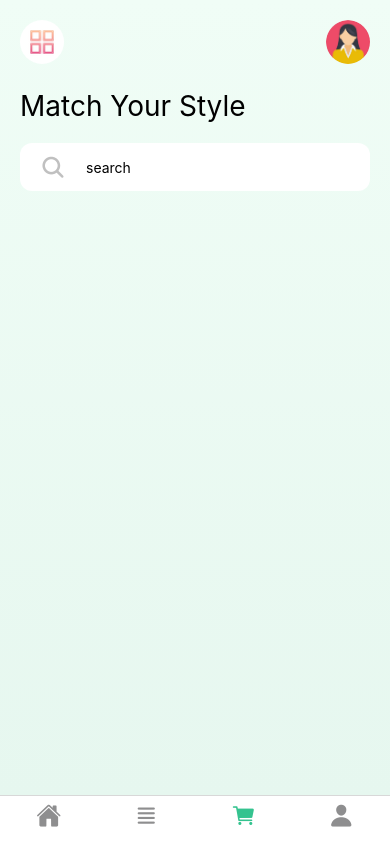
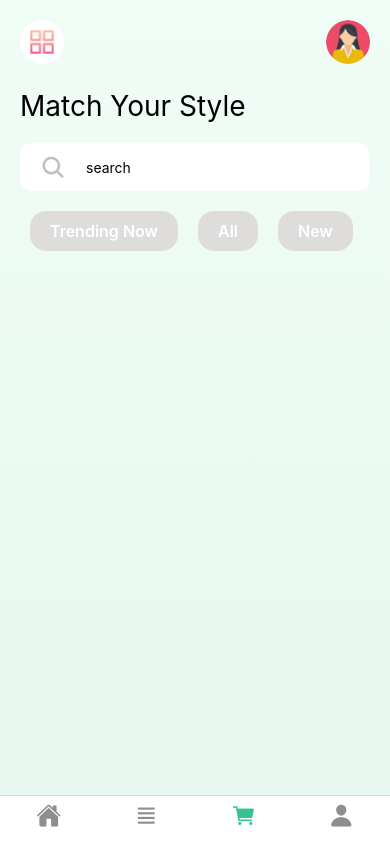
Before and after one commit to Manish10022001/FashionEcommerce, a React Native app: screen /Cart in a window 390 px wide. Built offline with nearby package versions, Linux system fonts and the light colour scheme.

Commit message:
Horizontal Scrollable Category List

```diff
--- a/App.js
+++ b/App.js
@@ -5,7 +5,7 @@ import { StyleSheet, Text, View } from 'react-native';
 import HomeScreen from './src/screens/HomeScreen';
 import { Ionicons } from '@expo/vector-icons';
 const Tab = createBottomTabNavigator();
-
+import Category from './src/components/Category';
 export default function App() {
   return (
     <NavigationContainer>
--- /dev/null
+++ b/src/components/Category.jsx
@@ -0,0 +1,24 @@
+import {View, Text, StyleSheet, TouchableOpacity} from 'react-native';
+
+export default function Category({item, selectedCategory, setSelectedCategory}){
+    return(
+        <TouchableOpacity onPress={()=>setSelectedCategory(item)}>
+            <Text style={[styles.categoryText, selectedCategory===item && {color:"#FFFFFF", backgroundColor:"#34c38f"}]}>{item}</Text>
+        </TouchableOpacity>
+    )
+}
+const styles = StyleSheet.create({
+    categoryText:{
+        fontSize:16,
+        fontWeight:600,
+        color:"#ffffff",
+        // backgroundColor:"#34c38f",
+        backgroundColor:"#DFDCDC",
+        // padding:10,
+        paddingHorizontal:20,
+        paddingVertical:10,
+        textAlign:"center",
+        borderRadius:16,
+        marginHorizontal:10,
+    }
+})
--- a/src/screens/HomeScreen.jsx
+++ b/src/screens/HomeScreen.jsx
@@ -1,15 +1,23 @@
-import { Text, View, TextInput, StyleSheet } from "react-native";
+import { Text, View, TextInput, StyleSheet, FlatList } from "react-native";
 import { LinearGradient } from "expo-linear-gradient";
 import { SafeAreaProvider, SafeAreaView } from "react-native-safe-area-context";
 import Header from "../components/Header";
 import { Ionicons } from "@expo/vector-icons";
+import Category from "../components/Category";
+import { useState } from "react";
+
+const categories = ['Trending Now', 'All', 'New', 'Men', 'Women']
 
 export default function HomeScreen() {
+  const [selectedCategory , setSelectedCategory] = useState(null);
   return (
     <SafeAreaProvider>
       <SafeAreaView style={{ flex: 1 }}>
         <LinearGradient colors={["#f0fdf6", "#e6f7ef"]} style={styles.container}>
-            <Header />
+
+          <Header />
+
+          {/* Input Container */}
           <Text style={styles.matchText}>Match Your Style</Text>
           <View style={styles.inputContainer}>
             <View style={styles.iconContainer}>
@@ -17,6 +25,19 @@ export default function HomeScreen() {
             </View>
             <TextInput style={styles.TextInput} placeholder="search"/>
           </View>
+
+          {/* Category */}
+          <FlatList
+            data={categories}
+            renderItem={({item})=> <Category
+              item={item}
+              selectedCategory={selectedCategory}
+              setSelectedCategory={setSelectedCategory}
+              />}
+            keyExtractor={(item)=>item}
+            horizontal={true}
+            showsHorizontalScrollIndicator={false}
+          />
         </LinearGradient>
       </SafeAreaView>
     </SafeAreaProvider>
```
